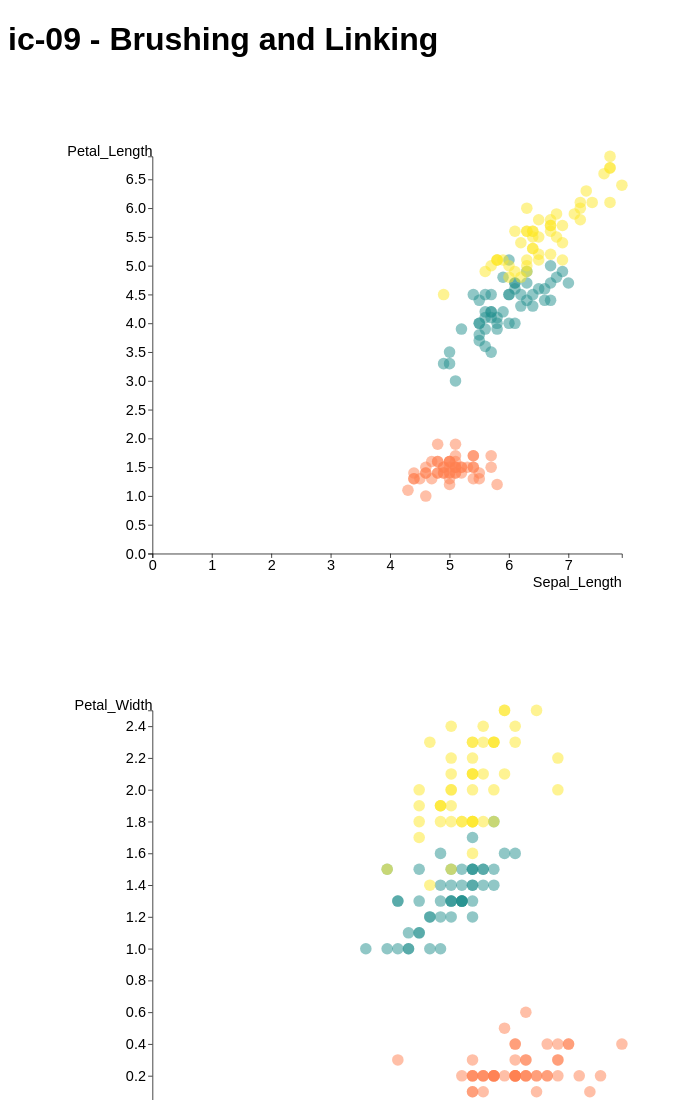
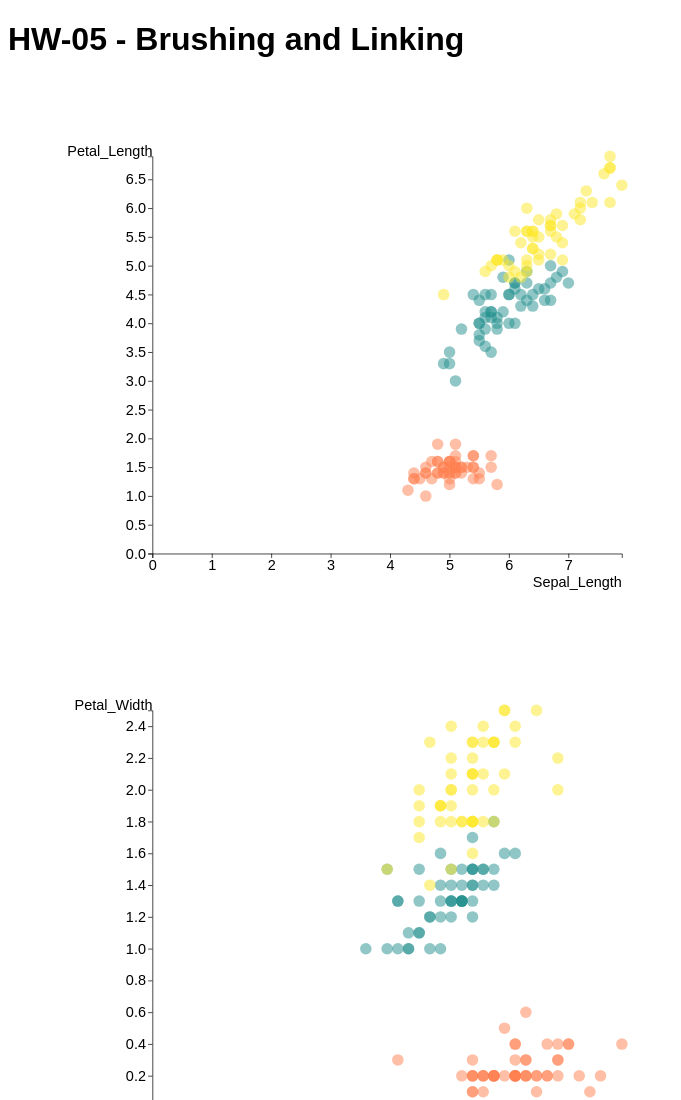
Before and after one commit to DS4200-S22/hw-05-john-and-kat-5, a plain HTML site: page index.html in a window 1280 px wide. Shown: the top 1100 px of the page, without its empty margins (0-681 px from the left). Drawn offline with Linux system fonts and the light colour scheme.

Commit message:
change title

```diff
--- a/index.html
+++ b/index.html
@@ -10,7 +10,7 @@
 
 <body>
 
-    <h1>ic-09 - Brushing and Linking</h1>
+    <h1>HW-05 - Brushing and Linking</h1>
 
     <div id="vis-holder"></div>
 
```
Also changed, not shown: 1 other file.
